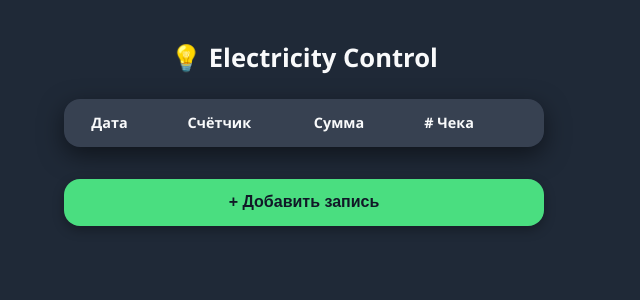
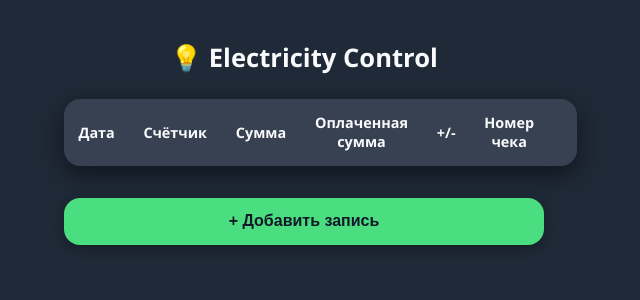
Before and after one commit to rizo0103/electro-control, a React (Vite) app: page / in a window 1280 px wide. Shown: the top 300 px of the page, without its empty margins (336-976 px from the left). Built offline with nearby package versions, Linux system fonts and the light colour scheme.

Commit message:
added payed and +/- fields

```diff
--- a/src/components/AddEntryModal.jsx
+++ b/src/components/AddEntryModal.jsx
@@ -27,7 +27,7 @@ export default function AddEntryModal({ onClose, onSave, lastMeter }) {
             //   receiptImage,
             receiptNumber,
             payed,
-            pricePerKWh: parseFloat(pricePerKWh.toFixed(2)) // Ensure price is a number with 2 decimal places,
+            pricePerKWh // Ensure price is a number with 2 decimal places,
         });
 
         localStorage.setItem("electricity-price", pricePerKWh); // Save price to localStorage
--- a/src/components/MonthlyTable.jsx
+++ b/src/components/MonthlyTable.jsx
@@ -9,8 +9,10 @@ export default function MonthlyTable({ entries, onDelete }) {
                     <th>Дата</th>
                     <th>Счётчик</th>
                     <th>Сумма</th>
+                    <th>Оплаченная сумма</th>
+                    <th>+/-</th>
                     {/* <th>Чек</th> */}
-                    <th># Чека</th>
+                    <th>Номер чека</th>
                     <th></th>
                 </tr>
             </thead>
@@ -20,14 +22,12 @@ export default function MonthlyTable({ entries, onDelete }) {
                         <td>{e.date}</td>
                         <td>{e.meter}</td>
                         <td>{e.sum.toFixed(2)} c</td>
+                        <td>{e.payed || "N/A"}</td>
+                        <td> {+e.payed - e.sum.toFixed(2) || "N/A"} </td>
                         {/* <td style={{ textAlign: "center" }}>{e.receiptImage ? "✅" : "❌"}</td> */}
                         <td>{e.receiptNumber}</td>
                         <td>
-                            <button
-                                className="delete-btn"
-                                onClick={() => onDelete(i)}
-                                title="Удалить"
-                            >
+                            <button className="delete-btn" onClick={() => onDelete(i)} title="Удалить">
                                 🗑
                             </button>
                         </td>
```
